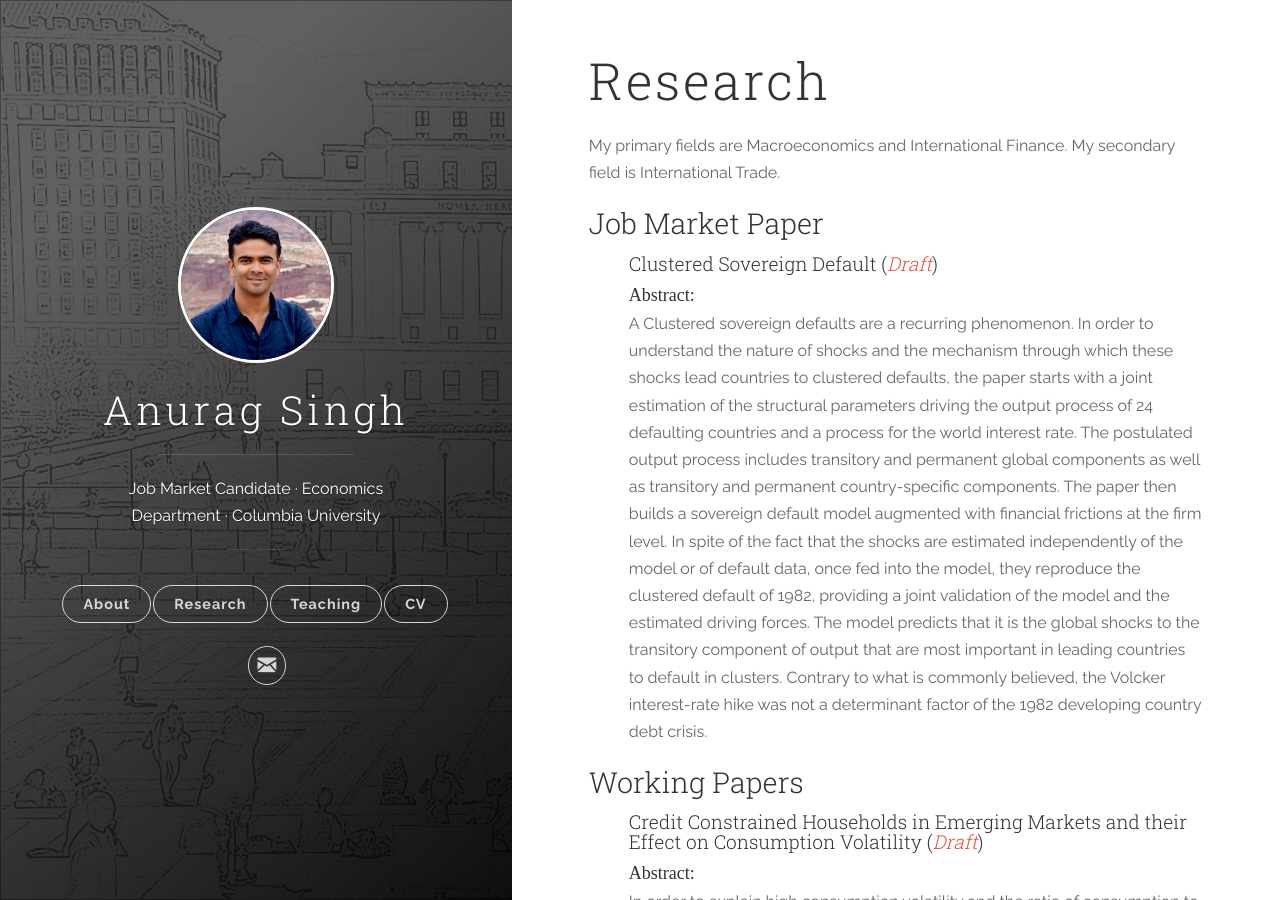
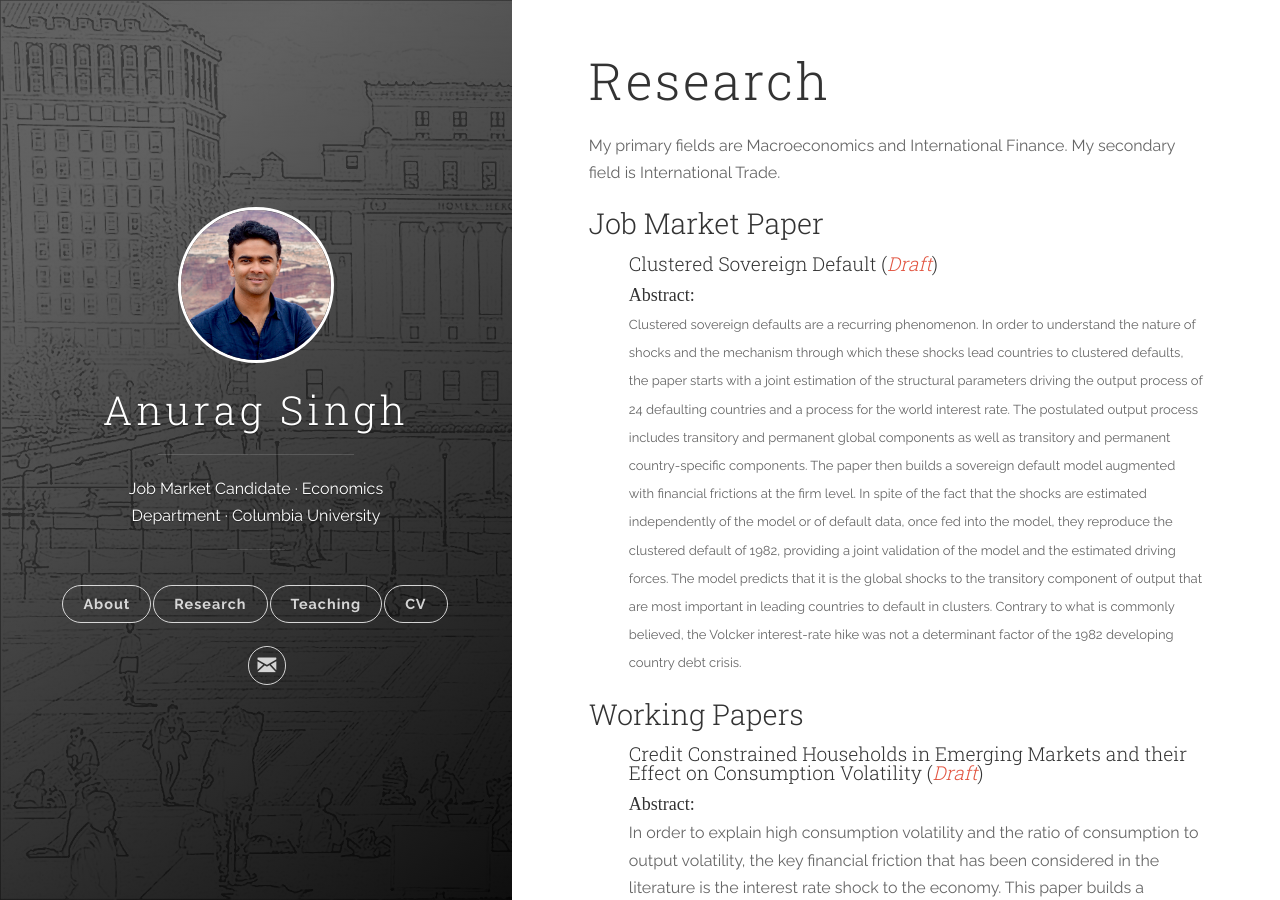
Before and after one commit to vinayakiyer/vinayakiyer.github.io, a Jekyll site: the page built from _posts/2018-06-13-research.markdown, in a window 1280 px wide and 900 px high. Built offline with Jekyll 4.4.1, drawn with Linux system fonts in a browser that asks for light colours.

Commit message:
Update 2018-06-13-research.markdown

```diff
--- a/_posts/2018-06-13-research.markdown
+++ b/_posts/2018-06-13-research.markdown
@@ -11,7 +11,7 @@ tags: [jekyll]
 <ul>
   <h4><b>Clustered Sovereign Default</b>
 (<a href="{{ site.baseurl }}/files/Paper1.pdf" target="_blank"><em>Draft</em></a>)</h4>
-  <h5><i>Abstract:</i></h5><p><font size="3">A Clustered sovereign defaults are a recurring phenomenon. In order to understand the nature of shocks and the mechanism through which these shocks lead countries to clustered defaults, the paper starts with a joint estimation of the structural parameters driving the output process of 24 defaulting countries and a process for the world interest rate. The postulated output process includes transitory and permanent global components as well as transitory and permanent country-specific components. The paper then builds a sovereign default model augmented with financial frictions at the firm level. In spite of the fact that the shocks are estimated independently of the model or of default data, once fed into the model, they reproduce the clustered default of 1982, providing a joint validation of the model and the estimated driving forces. The model predicts that it is the global shocks to the transitory component of output that are most important in leading countries to default in clusters. Contrary to what is commonly believed, the Volcker interest-rate hike was not a determinant factor of the 1982 developing country debt crisis.</font></p>
+  <h5><i>Abstract:</i></h5><p><font size="2">Clustered sovereign defaults are a recurring phenomenon. In order to understand the nature of shocks and the mechanism through which these shocks lead countries to clustered defaults, the paper starts with a joint estimation of the structural parameters driving the output process of 24 defaulting countries and a process for the world interest rate. The postulated output process includes transitory and permanent global components as well as transitory and permanent country-specific components. The paper then builds a sovereign default model augmented with financial frictions at the firm level. In spite of the fact that the shocks are estimated independently of the model or of default data, once fed into the model, they reproduce the clustered default of 1982, providing a joint validation of the model and the estimated driving forces. The model predicts that it is the global shocks to the transitory component of output that are most important in leading countries to default in clusters. Contrary to what is commonly believed, the Volcker interest-rate hike was not a determinant factor of the 1982 developing country debt crisis.</font></p>
 
 </ul>
 
```
